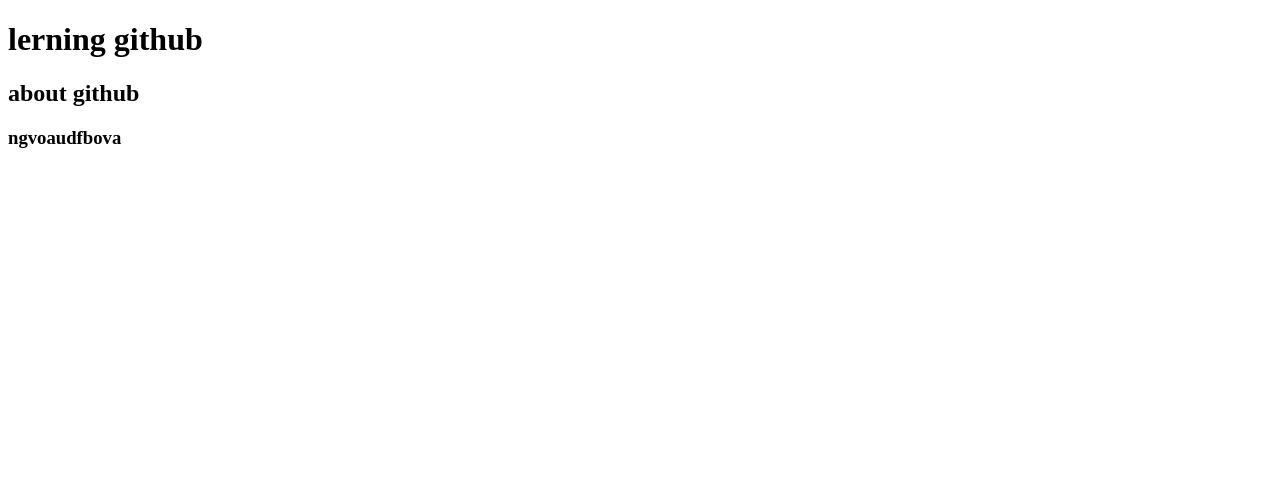
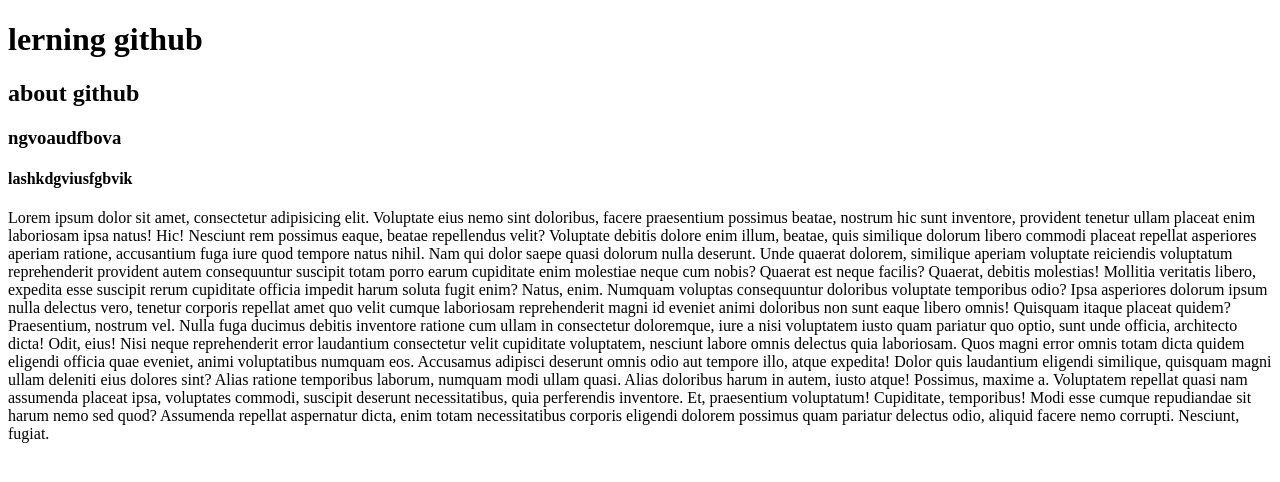
Before and after one commit to bhatooksameer-spec/gitt, a plain HTML site: page class1/index.html in a window 1280 px wide. Drawn offline with Linux system fonts and the light colour scheme.

Commit message:
second commit

```diff
--- a/class1/index.html
+++ b/class1/index.html
@@ -9,5 +9,16 @@
     <h1>lerning github</h1>
     <h2>about github</h2>
     <h3>ngvoaudfbova</h3>
+    <h4>lashkdgviusfgbvik</h4>
+    <p>Lorem ipsum dolor sit amet, consectetur adipisicing elit. Voluptate eius nemo sint doloribus, facere praesentium possimus beatae, nostrum hic sunt inventore, provident tenetur ullam placeat enim laboriosam ipsa natus! Hic!
+    Nesciunt rem possimus eaque, beatae repellendus velit? Voluptate debitis dolore enim illum, beatae, quis similique dolorum libero commodi placeat repellat asperiores aperiam ratione, accusantium fuga iure quod tempore natus nihil.
+    Nam qui dolor saepe quasi dolorum nulla deserunt. Unde quaerat dolorem, similique aperiam voluptate reiciendis voluptatum reprehenderit provident autem consequuntur suscipit totam porro earum cupiditate enim molestiae neque cum nobis?
+    Quaerat est neque facilis? Quaerat, debitis molestias! Mollitia veritatis libero, expedita esse suscipit rerum cupiditate officia impedit harum soluta fugit enim? Natus, enim. Numquam voluptas consequuntur doloribus voluptate temporibus odio?
+    Ipsa asperiores dolorum ipsum nulla delectus vero, tenetur corporis repellat amet quo velit cumque laboriosam reprehenderit magni id eveniet animi doloribus non sunt eaque libero omnis! Quisquam itaque placeat quidem?
+    Praesentium, nostrum vel. Nulla fuga ducimus debitis inventore ratione cum ullam in consectetur doloremque, iure a nisi voluptatem iusto quam pariatur quo optio, sunt unde officia, architecto dicta! Odit, eius!
+    Nisi neque reprehenderit error laudantium consectetur velit cupiditate voluptatem, nesciunt labore omnis delectus quia laboriosam. Quos magni error omnis totam dicta quidem eligendi officia quae eveniet, animi voluptatibus numquam eos.
+    Accusamus adipisci deserunt omnis odio aut tempore illo, atque expedita! Dolor quis laudantium eligendi similique, quisquam magni ullam deleniti eius dolores sint? Alias ratione temporibus laborum, numquam modi ullam quasi.
+    Alias doloribus harum in autem, iusto atque! Possimus, maxime a. Voluptatem repellat quasi nam assumenda placeat ipsa, voluptates commodi, suscipit deserunt necessitatibus, quia perferendis inventore. Et, praesentium voluptatum! Cupiditate, temporibus!
+    Modi esse cumque repudiandae sit harum nemo sed quod? Assumenda repellat aspernatur dicta, enim totam necessitatibus corporis eligendi dolorem possimus quam pariatur delectus odio, aliquid facere nemo corrupti. Nesciunt, fugiat.</p>
 </body>
 </html>
```
